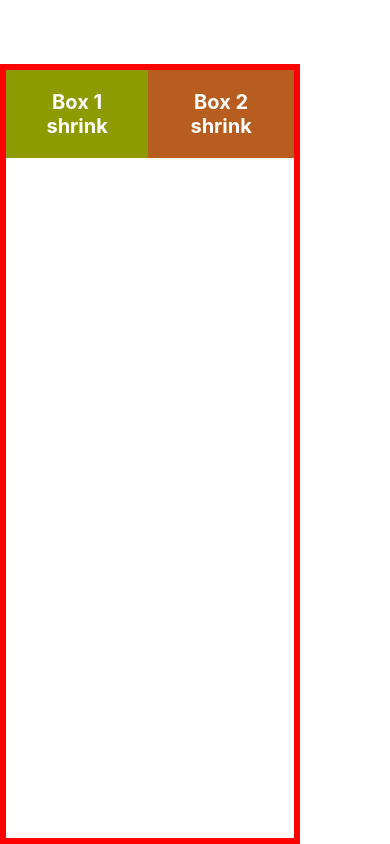
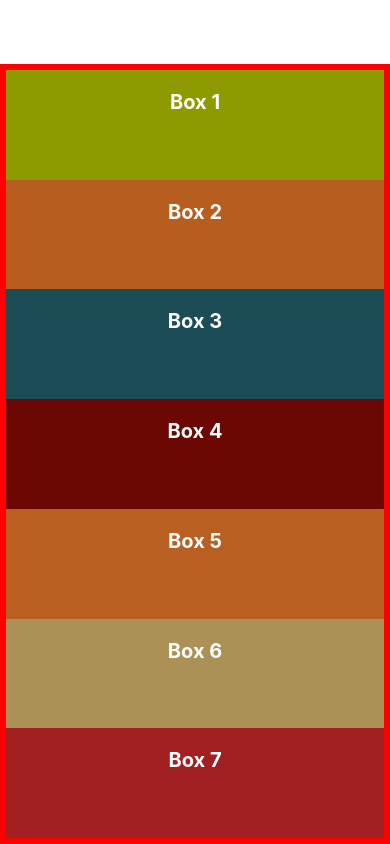
Before and after one commit to Narotam-Mishra/react-native-learning, a React Native app in the folder RNLayout/: screen / in a window 390 px wide. Built offline with nearby package versions, Linux system fonts and the light colour scheme.

Commit message:
react-native_Flex_Grow_1.37

```diff
--- a/RNLayout/App.js
+++ b/RNLayout/App.js
@@ -4,13 +4,13 @@ import Box from './components/Box';
 export default function App() {
   return (
     <View style={styles.container}>
-      <Box style={{ backgroundColor: "#8e9b00", flexShrink: 1}}>Box 1 shrink</Box>
-      <Box style={{ backgroundColor: "#b65d1f", flexShrink: 1}}>Box 2 shrink</Box>
-      {/* <Box style={{ backgroundColor: "#1c4c56", flexBasis: 140, flex:1 }}>Box 3</Box>
-      <Box style={{ backgroundColor: "#6b0803", height: 140, flex:1 }}>Box 4</Box>
+      <Box style={{ backgroundColor: "#8e9b00"}}>Box 1</Box>
+      <Box style={{ backgroundColor: "#b65d1f"}}>Box 2</Box>
+      <Box style={{ backgroundColor: "#1c4c56"}}>Box 3</Box>
+      <Box style={{ backgroundColor: "#6b0803"}}>Box 4</Box>
       <Box style={{ backgroundColor: "#b95f21"}}>Box 5</Box>
       <Box style={{ backgroundColor: "#ab9156"}}>Box 6</Box>
-      <Box style={{ backgroundColor: "#a21f21"}}>Box 7</Box> */}
+      <Box style={{ backgroundColor: "#a21f21"}}>Box 7</Box>
     </View>
   )
 }
@@ -18,9 +18,6 @@ export default function App() {
 const styles = StyleSheet.create({
   container: {
     flex: 1,
-    flexDirection: "row",
-    alignItems: "flex-start",
-    width: 300,
     marginTop: 64,
     borderWidth: 6,
     borderColor: "red"
--- a/RNLayout/components/Box.js
+++ b/RNLayout/components/Box.js
@@ -12,8 +12,7 @@ const styles = StyleSheet.create({
     box: {
         backgroundColor: "#fff",
         padding: 20,
-        // width: 50,
-        // height: 50,
+        flexGrow: 1
     },
     text: {
         fontSize: 20,
```
Also changed, not shown: 1 other file (tests, documents, lock files or other folders).
